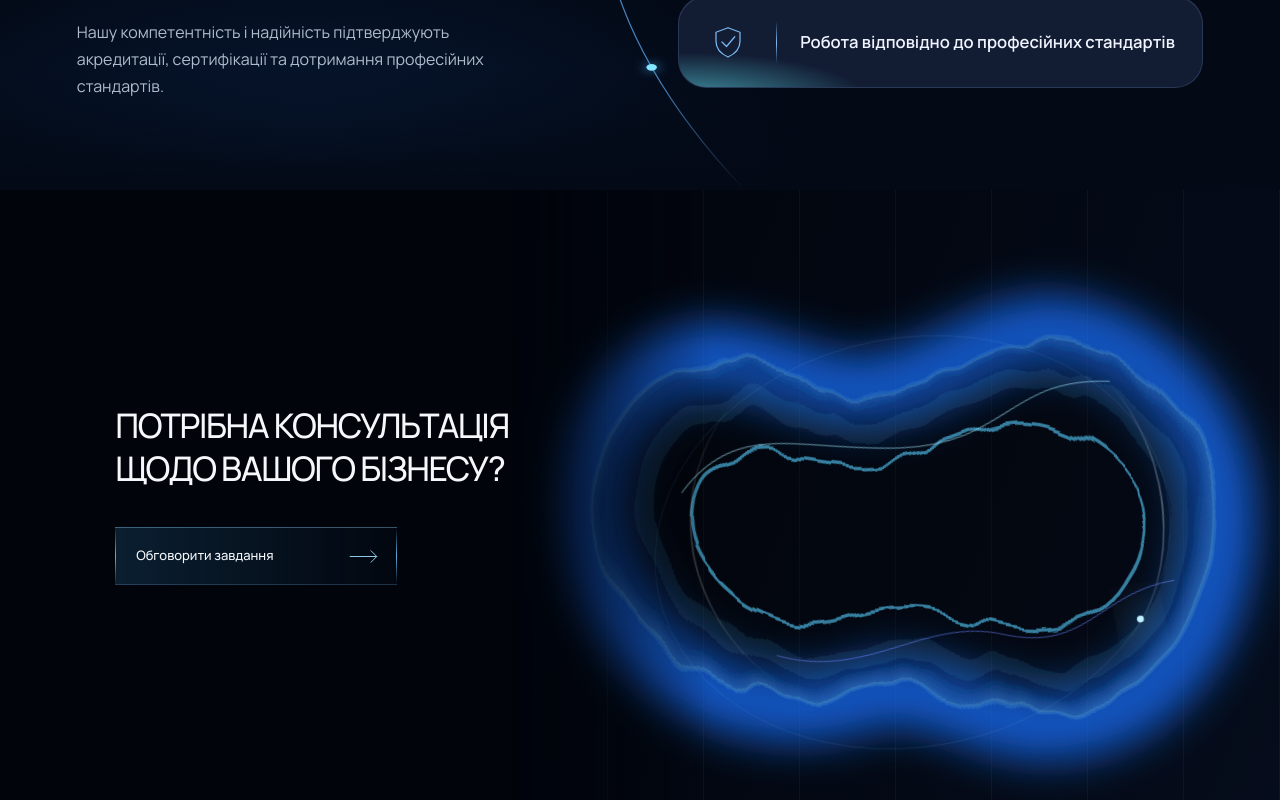
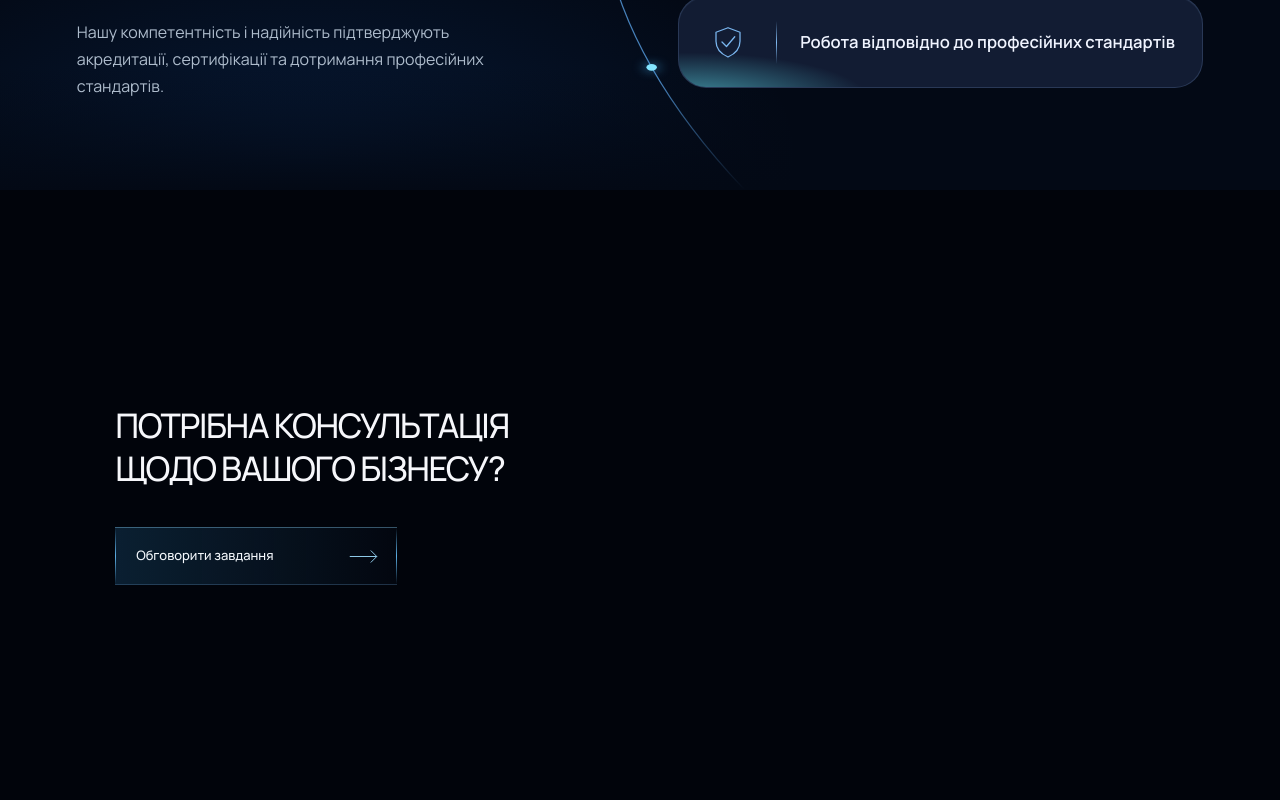
Before and after one commit to dnagorna3817-spec/website_akc_main, a Next.js app: page /about in a window 1280 px wide. Shown: the part 2921-3721 px from the top of the page. Built offline with nearby package versions, Linux system fonts and the light colour scheme.

Commit message:
Remove decorative glass sculpture from about page consultation section

```diff
--- a/app/about/page.tsx
+++ b/app/about/page.tsx
@@ -537,9 +537,6 @@ function AboutPage() {
       </section>
 
       <section className="closing" id="contacts" data-enter>
-        <div className="closing__installation">
-          <GlassSculpture compact />
-        </div>
         <div className="closing__copy">
           <h2>
             ПОТРІБНА КОНСУЛЬТАЦІЯ
```
